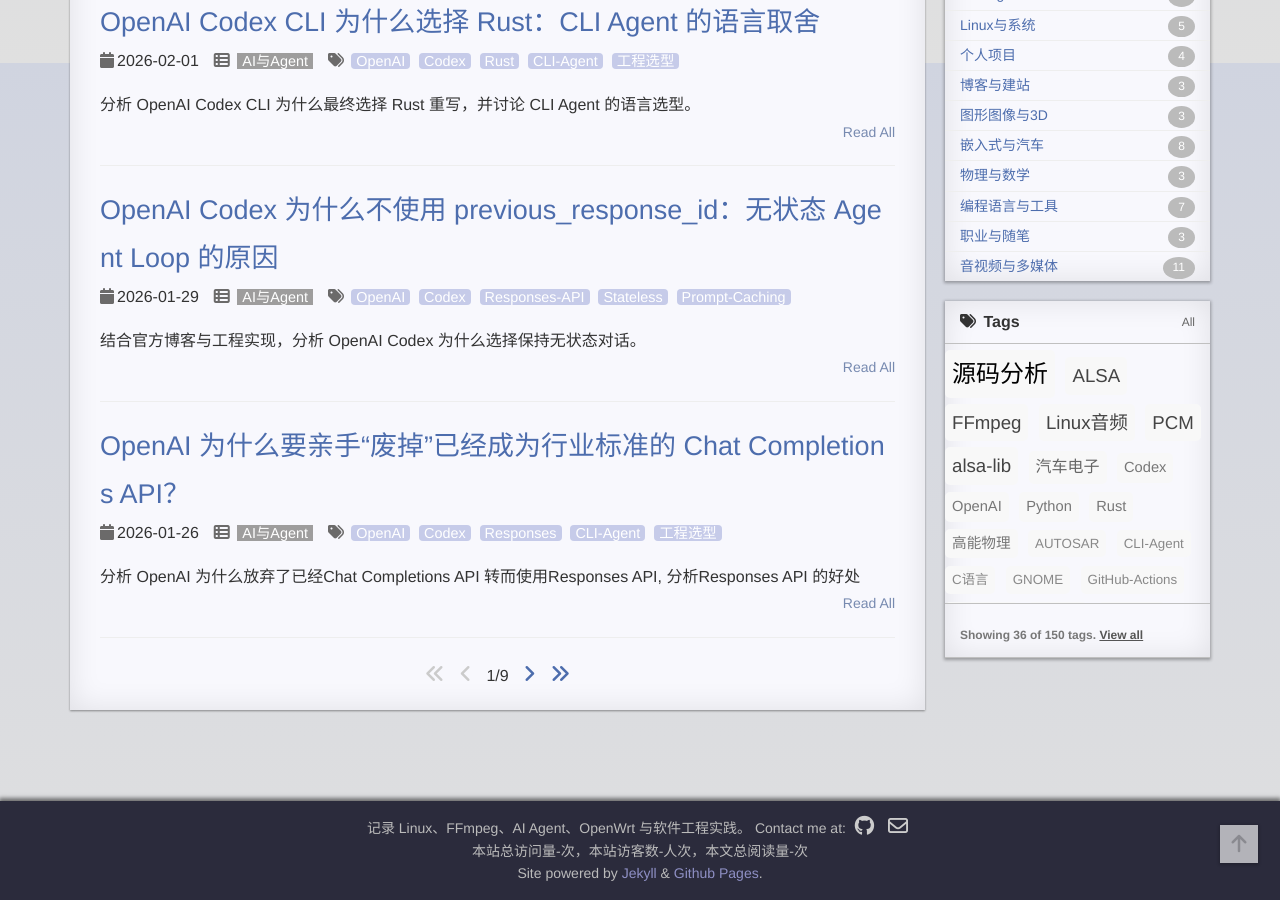
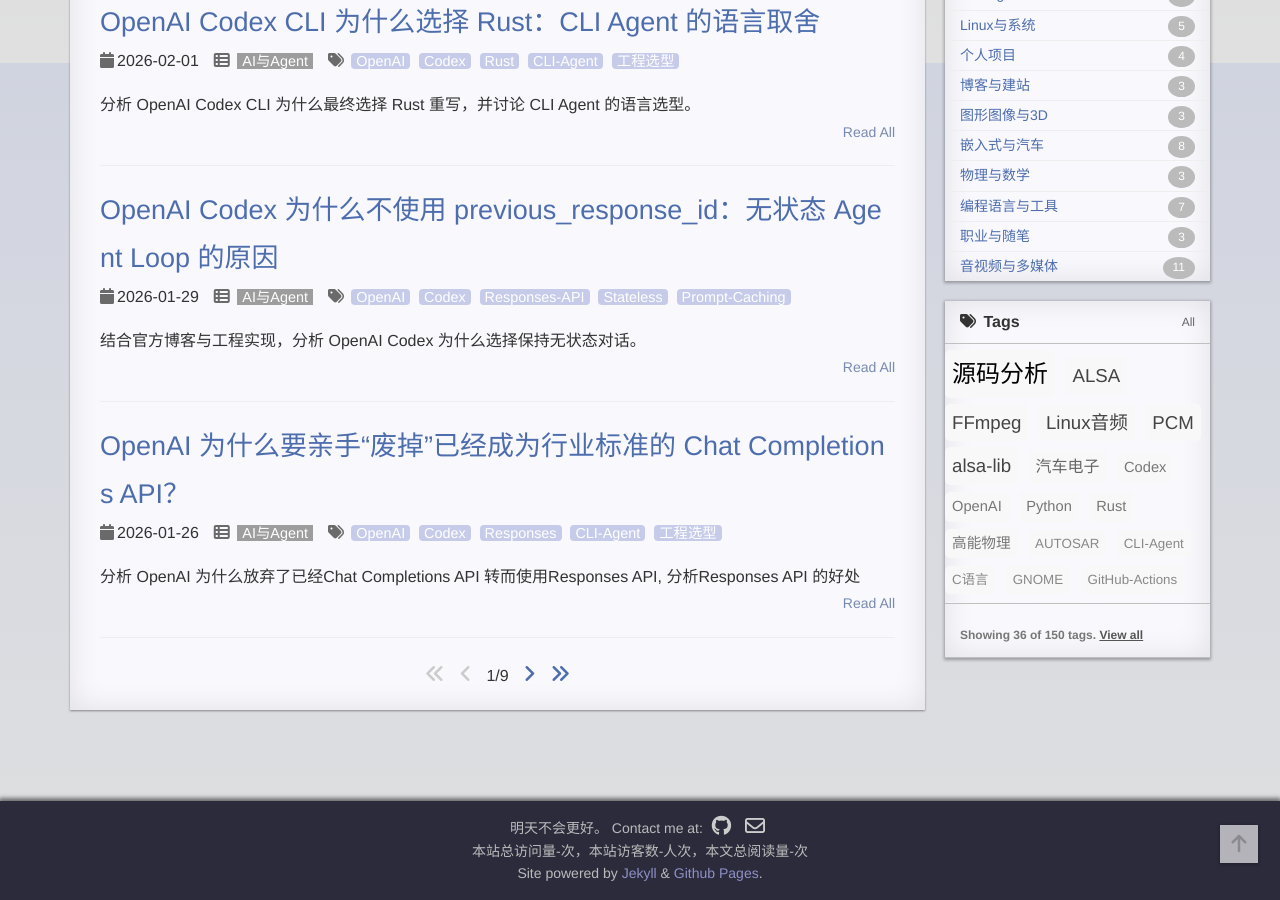
Before and after one commit to leeyeel/leeyeel.github.io, a Jekyll site: the page built from index.html, in a window 1280 px wide and 900 px high, scrolled down 837 px. Built offline with Jekyll 4.4.1, drawn with Linux system fonts in a browser that asks for light colours; the list of posts is cut into pages by our own code; comment, search, counter and statistics services are not loaded.

Commit message:
修改模板方便SEO

```diff
--- a/_config.yml
+++ b/_config.yml
@@ -23,7 +23,7 @@
 zhihu_username:
 linkedIn_username:
 dribbble_username:
-description_footer: 记录 Linux、FFmpeg、AI Agent、OpenWrt 与软件工程实践。
+description_footer: 明天不会更好。
 
 # comments
 # two ways to comment, only choose one, and use your own short name
--- a/_includes/head.html
+++ b/_includes/head.html
@@ -3,6 +3,11 @@
     <meta http-equiv="X-UA-Compatible" content="IE=edge">
     <meta name="viewport" content="width=device-width, initial-scale=1">
     {% assign seo_title = page.seo_title | default: page.title | default: site.title %}
+    {% if page.url == '/' or page.url == '/index.html' %}
+    {% assign browser_title = page.title | default: seo_title %}
+    {% else %}
+    {% assign browser_title = seo_title %}
+    {% endif %}
     {% capture raw_description %}{{ page.description | default: page.excerpt | default: page.content | default: site.description }}{% endcapture %}
     {% assign seo_description = raw_description | strip_html | strip_newlines | replace: '  ', ' ' | strip %}
     {% if seo_description == '' %}
@@ -39,7 +44,7 @@
       {% assign next_url = site.url | append: paginator.next_page_path | replace:'://','__PROTOCOL__' | replace:'//','/' | replace:'__PROTOCOL__','://' %}
     {% endif %}
 
-    <title>{{ seo_title | escape }}</title>
+    <title>{{ browser_title | escape }}</title>
     <meta name="description" content="{{ seo_description }}">
     {% if page.keywords %}
     <meta name="keywords" content="{{ page.keywords }}">
--- a/index.html
+++ b/index.html
@@ -1,6 +1,6 @@
 ---
 layout: default
-title: "just4u | 个人技术博客"
+title: "just4u|个人博客"
 seo_title: "Just4U 技术博客 | Linux、FFmpeg、AI Agent 与工程实践"
 description: "一个专注于 Linux 系统、FFmpeg、AI Agent、OpenWrt、嵌入式与软件工程实践的中文技术博客，持续分享实际项目经验、问题排查过程与源码分析心得。"
 ---
```
